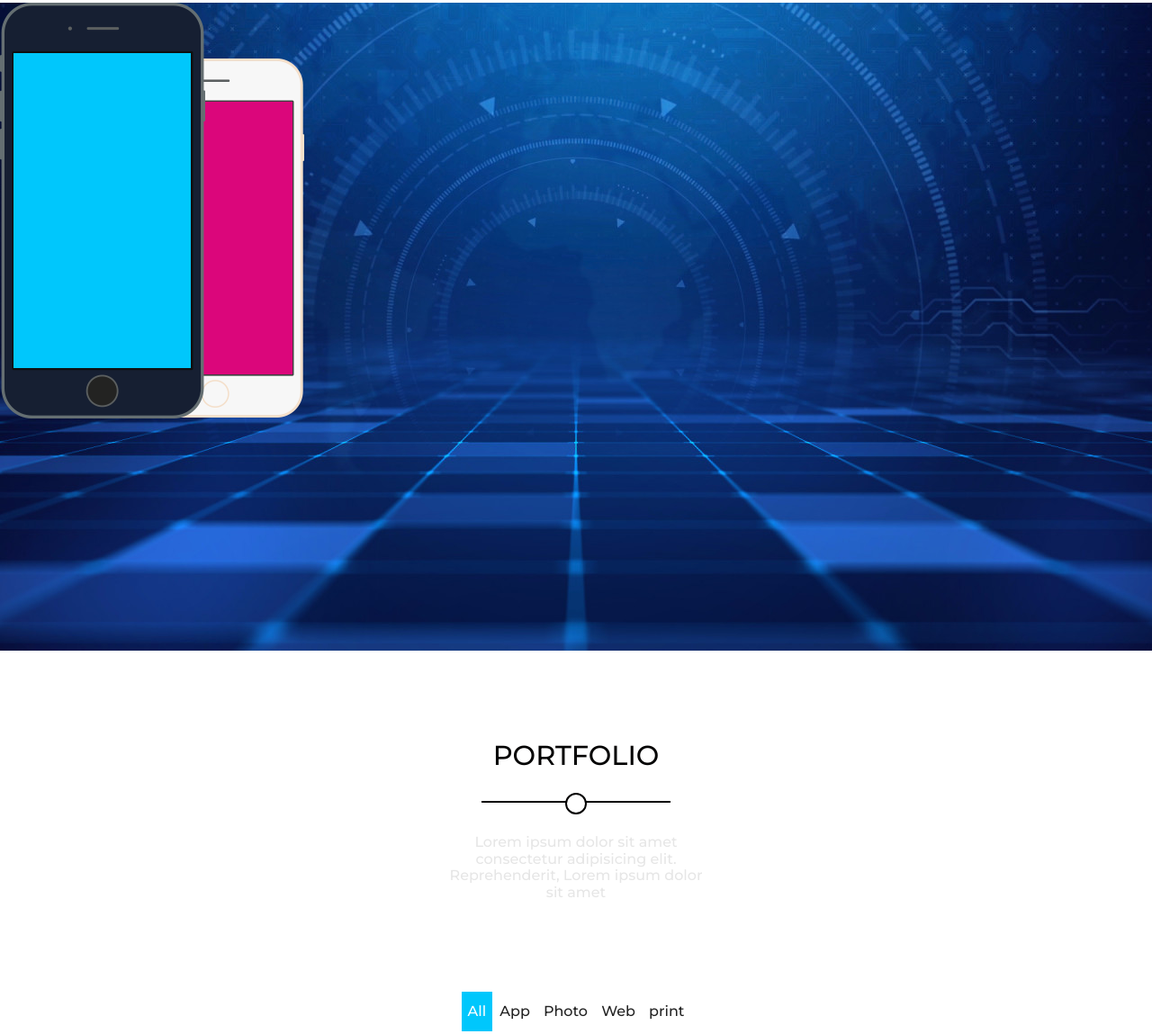
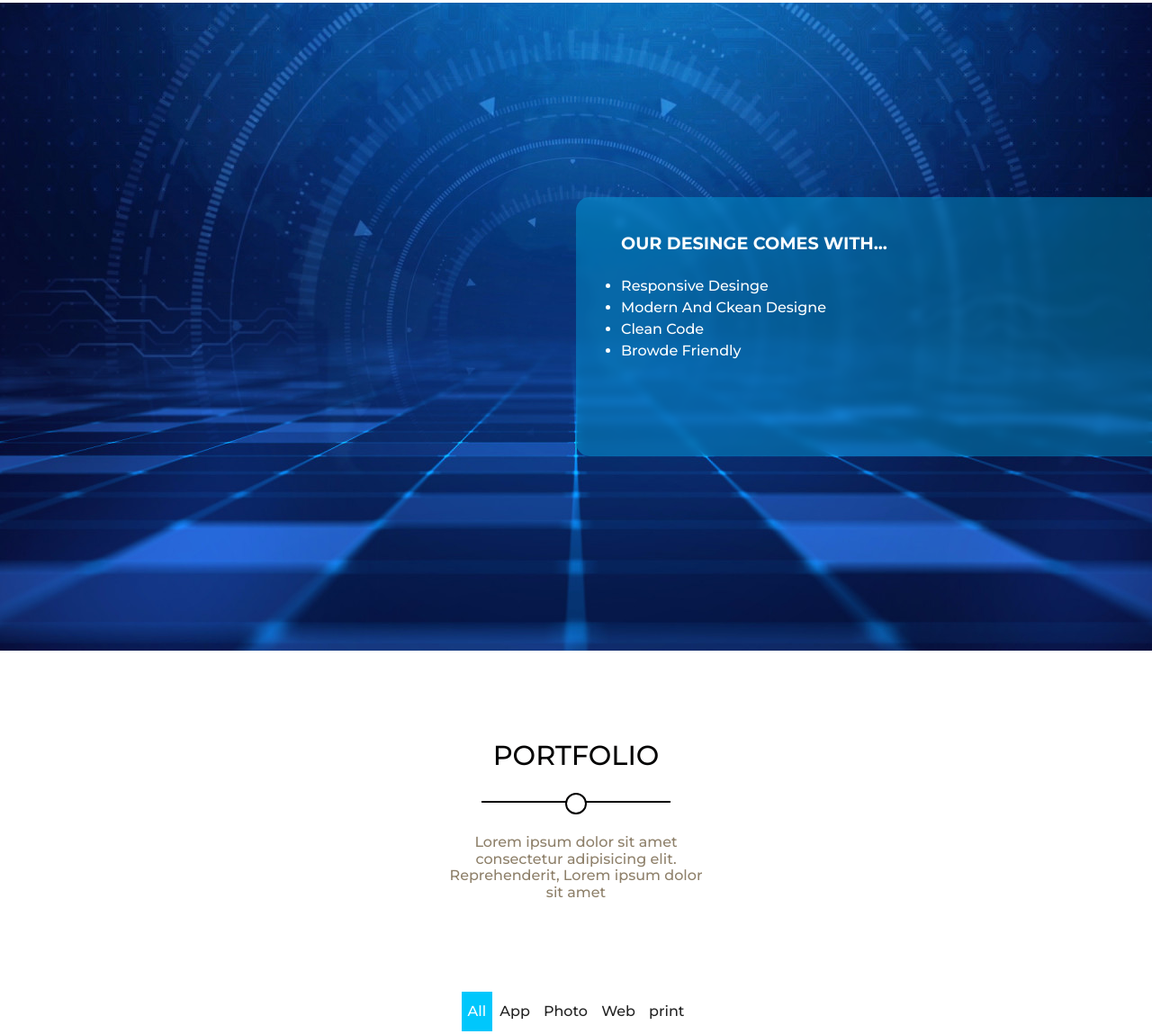
Before and after one commit to benkortbi/kaspernet, a plain HTML site: page index.html in a window 1280 px wide. Shown: the part 1721-2870 px from the top of the page at 90% size. Drawn offline with nearby package versions, Linux system fonts and the light colour scheme.

Commit message:
New Update
V1.1.4

```diff
--- a/index.html
+++ b/index.html
@@ -9,6 +9,7 @@
 		<link rel="stylesheet" href="/CSS/normalize.css" />
 		<!-- style file -->
 		<link rel="stylesheet" href="style.css" />
+		<!-- fontawesome icons -->
 		<script
 			src="https://kit.fontawesome.com/9a37ea3287.js"
 			crossorigin="anonymous"
@@ -142,8 +143,14 @@
 		</div>
 		<!-- start of designe -->
 		<div class="designe">
-			<div class="des-pic">
-				<img src="/img/mobile.png" alt="" />
+			<div class="work-info">
+				<h3>OUR DESINGE COMES WITH...</h3>
+				<ul type="1">
+					<li>Responsive Desinge</li>
+					<li>Modern And Ckean Designe</li>
+					<li>Clean Code</li>
+					<li>Browde Friendly</li>
+				</ul>
 			</div>
 		</div>
 		<!-- start of portfolio -->
--- a/style.css
+++ b/style.css
@@ -96,7 +96,7 @@ body {
 /* start variables */
 :root {
 	--main-color: #fcfefe;
-	--sec-color: #e6e6e6;
+	--sec-color: #8e806a;
 	--add-color: #00c7fc;
 	--adc-color: #00c5fc56;
 	--line-color: #a2a2a2;
```
